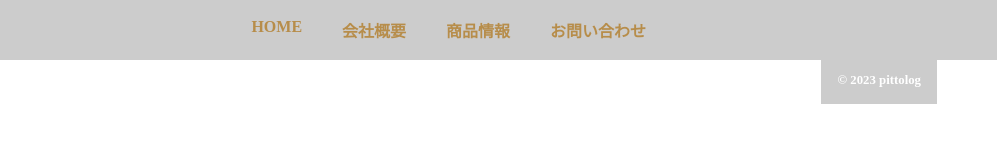
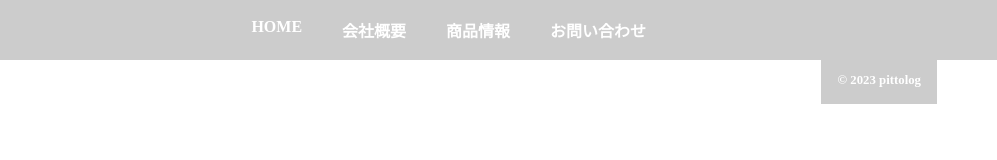
Before and after one commit to TANIGAKIKINZOKU/sample, a plain HTML site: page index.html in a window 1280 px wide. Shown: the full height of the page, 283-1280 px from the left. Drawn offline with Linux system fonts and the light colour scheme.

Commit message:
Update stylesheet.css

```diff
--- a/stylesheet.css
+++ b/stylesheet.css
@@ -31,7 +31,7 @@ header .nav .menu li {
 }
 
 header .nav .menu li a{
-   color: #B78D4A;
+   color: #FFFFFF;
    font-weight:bold;
    text-decoration: none;
 }
```
